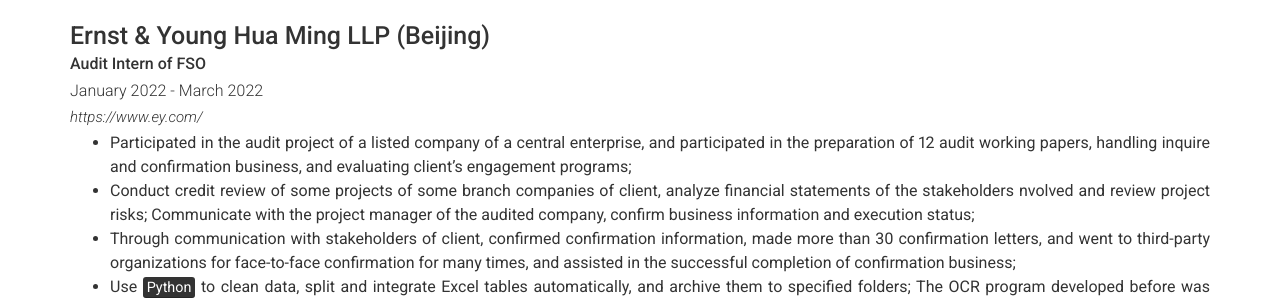
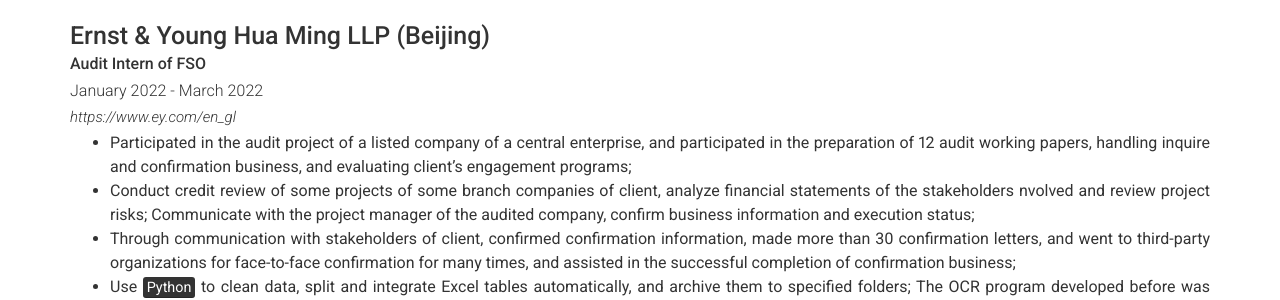
Before and after one commit to Rimbaud-Lee/resume_en, a Jekyll site: the page built from index.md, in a window 1280 px wide and 900 px high, scrolled down 943 px. Shown: the part 152-452 px from the top of the window. Built offline with Jekyll 4.4.1, drawn with Linux system fonts in a browser that asks for light colours; nearby versions of some CDN libraries; part of the change alters nothing that is shown.

```diff
--- a/_config.yml
+++ b/_config.yml
@@ -94,13 +94,10 @@ content:
         title: Ernst & Young Hua Ming LLP (Beijing)
         sub_title: Audit Intern of FSO
         caption: January 2022 - March 2022
-        link: https://www.ey.com/
+        link: https://www.ey.com/en_gl
         # quote: >
           # Building a better working world
         description: | # this will include new lines to allow paragraphs
-
-
-
           - Participated in the audit project of a listed company of a central enterprise, and participated in the preparation of 12 audit working papers, handling inquire and confirmation business, and evaluating client's engagement programs;
           - Conduct credit review of some projects of some branch companies of client, analyze financial statements of the stakeholders nvolved and review project risks; Communicate with the project manager of the audited company, confirm business information and execution status;
           - Through communication with stakeholders of client, confirmed confirmation information, made more than 30 confirmation letters, and went to third-party organizations for face-to-face confirmation for many times, and assisted in the successful completion of confirmation business;
@@ -115,9 +112,6 @@ content:
         # quote: >
           # Integrity, people-oriented, cooperation and sharing, efficiency priority, fairness
         description: | # this will include new lines to allow paragraphs
-
-
-
           - Participated in the IPO project team, mainly responsible for checking current projects, checking the original vouchers and  accounting vouchers of the company;
           - Calculated the accuracy of the internal financial statements of IPO companies, provided modification suggestions for  customers, completed the materials required for listing;
           - By using <mark>Python</mark> and Excel plugins to solve tedious and repetitive work, promote office automation and improve efficiency,  the specific problems solved including:
@@ -132,9 +126,6 @@ content:
         # quote: >
           # Decisions made easier. Lives made better.
         description: | # this will include new lines to allow paragraphs
-
-
-
             - Took part in the design of insurance products, divided project tasks, and provided plans for the formulation of basic clauses of  insurance products;
             - Compared the similarities and differences, merits and demerits of insurance policies at home and abroad to provide theoretical  basis for insurance product design;
             - Understood the basic structure and operation logic of commercial insurance, and learned the development history and  characteristic of insurance at home and abroad.
```
